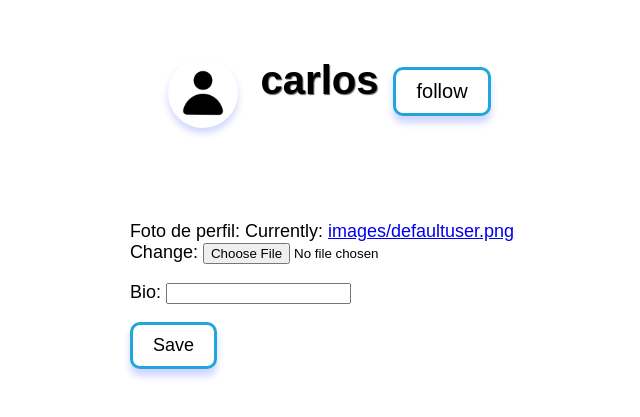
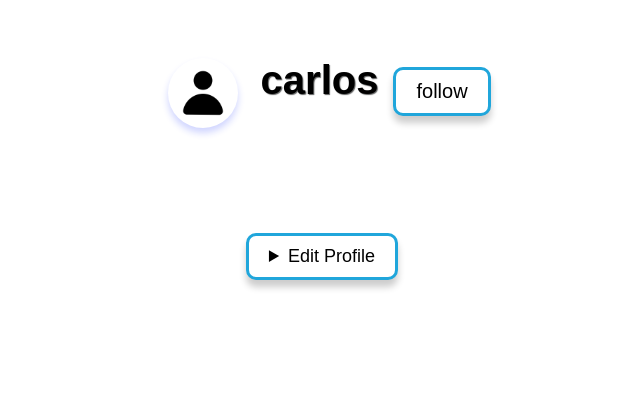
Before and after one commit to CarlosAugustoP/PetGram, a Django app: page /profile/ in a window 1280 px wide. Shown: the top 417 px of the page, without its empty margins (318-958 px from the left). Run offline with Django 4.2, Linux system fonts and the light colour scheme; a user stored in the database is signed in; data comes from the database, SQL or seed files in the repository; both versions use the stored data as it was after the commit; some web fonts are replaced.

Commit message:
profile ok

```diff
--- a/CarlosGram/myapp/static/profilestyles.css
+++ b/CarlosGram/myapp/static/profilestyles.css
@@ -49,7 +49,7 @@ h1 {
     flex-direction: row;
 }
 button {
-    box-shadow: 0 7px 7px rgba(22, 45, 255, 0.2);
+    box-shadow: 0 7px 7px rgba(0, 0, 0, 0.2);
     border-radius: 10px;
     border: 3px solid #20a6db;
     background-color: #ffffff;
@@ -75,3 +75,33 @@ button {
     position: absolute;
     top: 125px;
 }
+
+details {
+    position:relative;
+    top:30px;
+    box-shadow: 0 7px 7px rgba(0, 0, 0, 0.2);
+    border-radius: 10px;
+    border: 3px solid #20a6db;
+    background-color: #ffffff;
+    font-size: 18px;
+    padding: 10px 20px;
+    cursor: pointer;
+}
+
+details:hover {
+    cursor: pointer;
+
+}
+
+#edit {
+    position: relative;
+    left: 15px;
+    font-size: 20px;
+    bottom: 10px;
+    left: 500px;
+}
+
+button:hover {
+    background-color: #20a6db;
+    color: white;
+}
--- a/CarlosGram/myapp/templates/home.html
+++ b/CarlosGram/myapp/templates/home.html
@@ -53,7 +53,7 @@
                     </a><p>{{ post.likes}}</p>
                     {% endif %}
                     <a href="{% url 'post_details' post.id %}">
-                        <img id = "heart" style = "width: 26px" src="{% static 'img/comment.svg' %}" alt="">
+                        <img id = "heart" style = "width: 25px" src="{% static 'img/comment.svg' %}" alt="">
                     </a><p>0</p>
                </div>
             </div>
--- a/CarlosGram/myapp/templates/post_details.html
+++ b/CarlosGram/myapp/templates/post_details.html
@@ -0,0 +1 @@
+post details
--- a/CarlosGram/myapp/templates/profile.html
+++ b/CarlosGram/myapp/templates/profile.html
@@ -25,13 +25,16 @@
             </div>
             {% endfor %}
         </div>
-        <form method="post" method="POST" enctype="multipart/form-data" id="post-form">
-            {% if is_own_profile %}
-               {% csrf_token %}
-               {{ form.as_p }}
-               <button type="submit">Save</button>
-           {% endif %}
-           </form>
+        {% if is_own_profile %}
+        <details>
+            <summary>Edit Profile</summary>
+            <form method="post" method="POST" enctype="multipart/form-data" id="post-form">
+                   {% csrf_token %}
+                   {{ form.as_p }}
+                   <button id = "edit" type="submit">Save</button>
+               </form>
+        </details>
+        {% endif %}
     </div>
 </body>
 
```
Also changed, not shown: CarlosGram/db.sqlite3, CarlosGram/media/images/Captura_de_tela_2023-08-16_231349_gT9evZ3.png (added).
